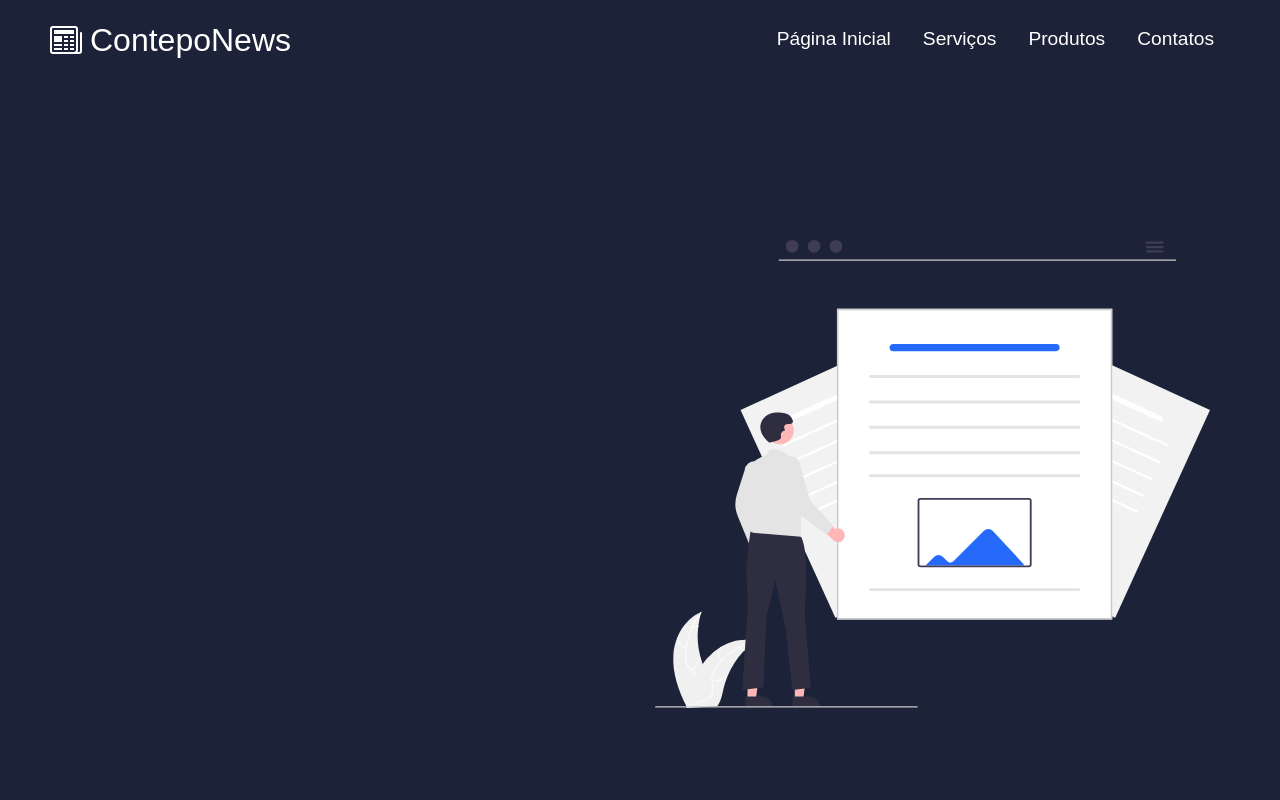
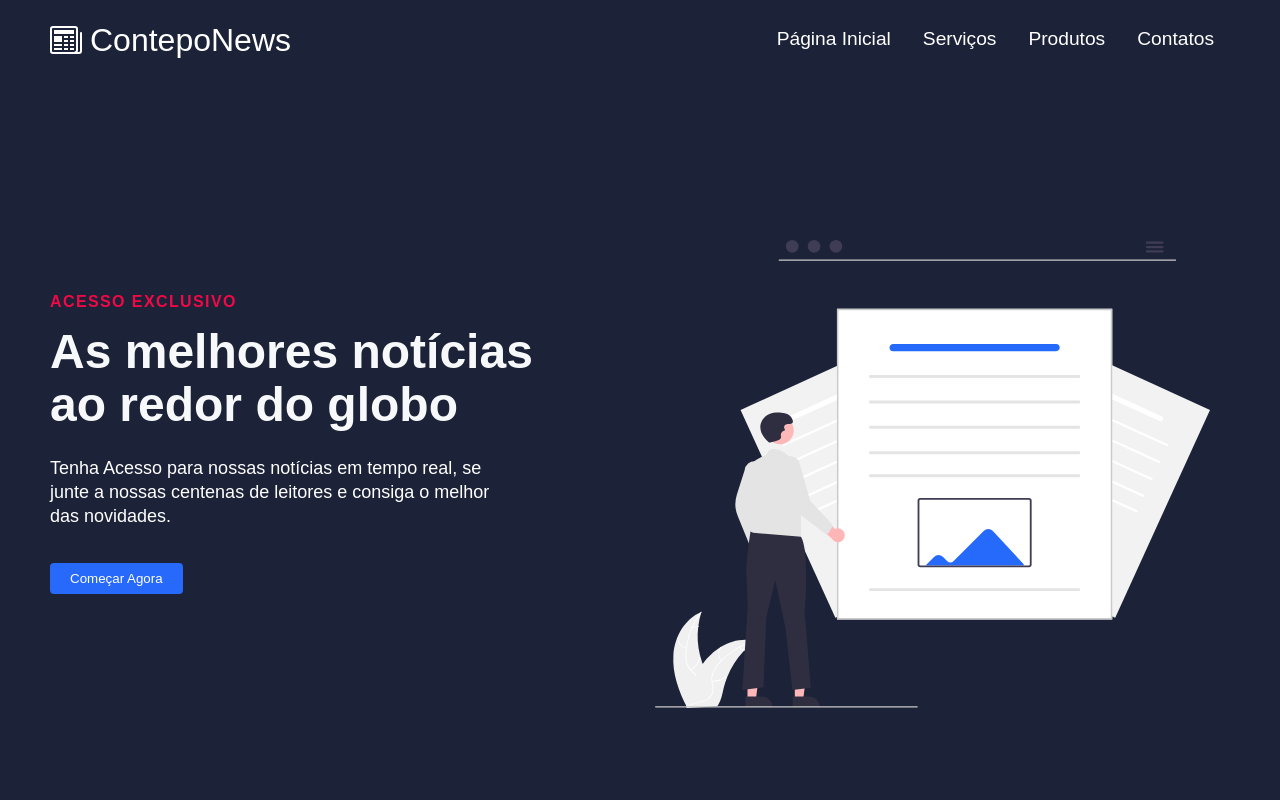
Before and after one commit to caiobarbosa881/conteponews, a React (Create React App) app: page / in a window 1280 px wide. Shown: the top 800 px of the page. Built offline with nearby package versions, Linux system fonts and the light colour scheme.

Commit message:
hero animation fix

```diff
--- a/src/components/HeroSection.js
+++ b/src/components/HeroSection.js
@@ -35,7 +35,7 @@ function HeroSection({
         <div className="container">
             <div className='row home__hero-row'style={{display: 'flex', flexDirection: imgStart === 'start' ? 'row-reverse' : 'row'}}>
                     <div className='col'>
-                        <div className={setHeroAnimation ? 'home__hero-text-wrapper-out' : 'home__hero-text-wrapper'}>
+                        <div className={hero ? 'home__hero-text-wrapper-out' : 'home__hero-text-wrapper'}>
                             <div className='top-line'>{topLine}</div>
                         <h1 className={lightText ? 'heading' : 'heading dark'}>{headline}</h1>
                         <p className={lightTextDesc ? 'home__hero-subtitle' : 'home__hero-subtitle dark'}>{description}</p>
```
